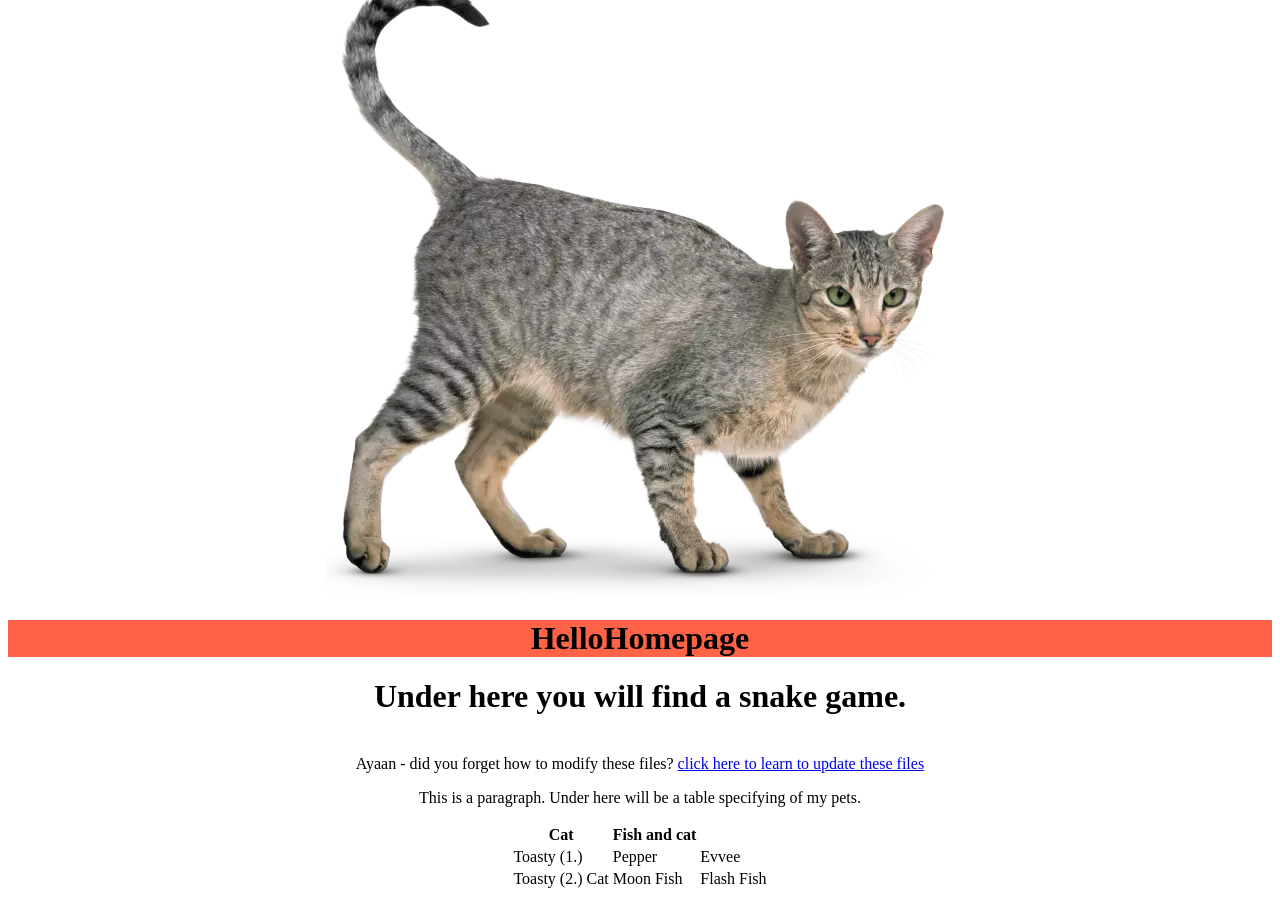
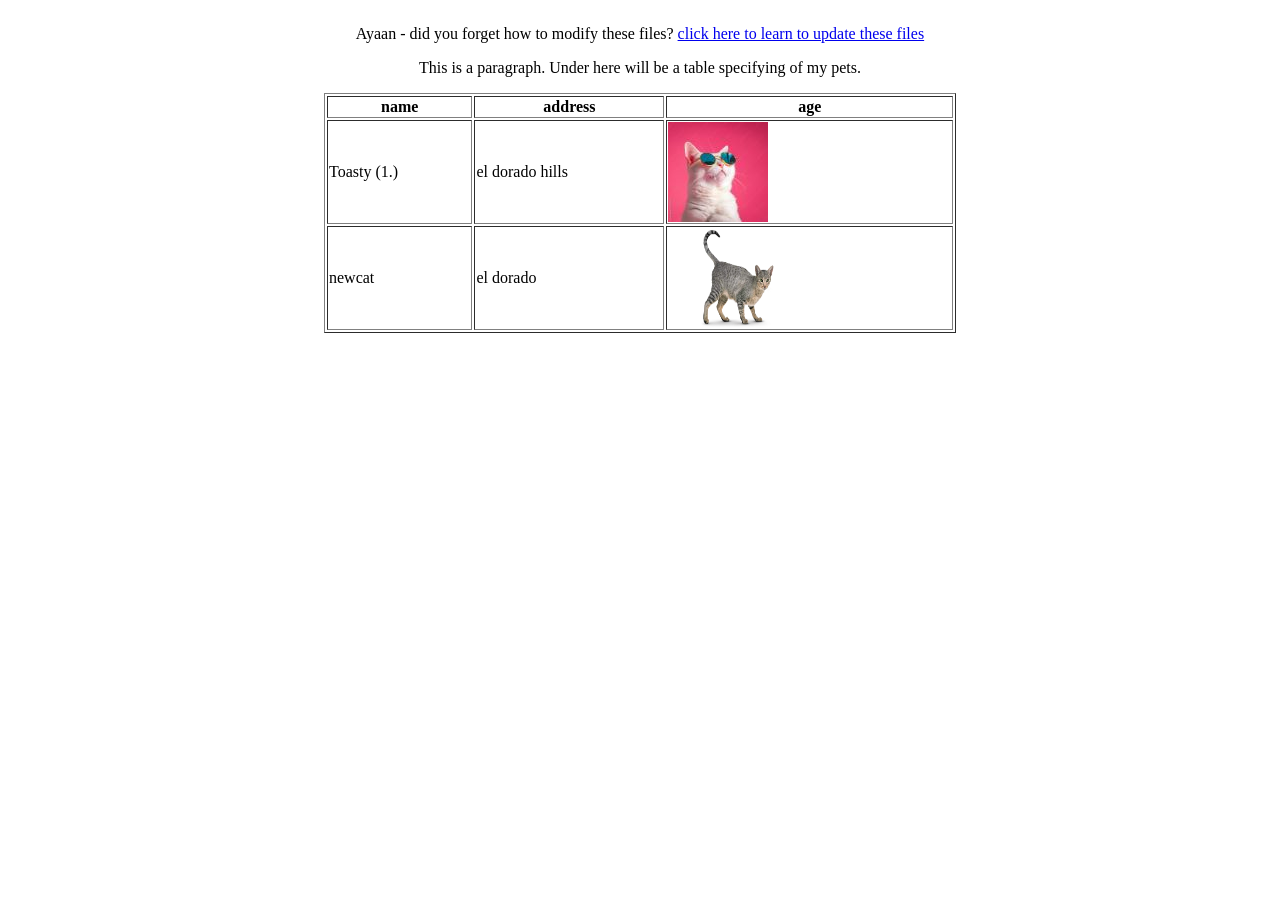
Before and after one commit to jal3p/html, a plain HTML site: page index.html in a window 1280 px wide. Shown: the part 216-1115 px from the top of the page. After the commit the page ends 800 px from the top, so only its background shows below. Drawn offline with Linux system fonts and the light colour scheme.

Commit message:
updated table
updated table to make it nicer

```diff
--- a/index.html
+++ b/index.html
@@ -7,9 +7,8 @@
 	Hello world, welcome to Ayaan's home page.
 	<br/>
 
-	<img src="cat.jpg" />
 
-  <img src="cat.webp" />
+
 <h1 style="background-color:tomato;">HelloHomepage</h1>
 
 
@@ -30,20 +29,21 @@ Ayaan - did you forget how to modify these files? <a href="howto.html"> click he
 
 
 
-<table>
+<table style="width:50%;" border="background-color:black;">
   <tr>
-    <th>Cat</th>
-    <th>Fish and cat</th>
+    <th>name</th>
+    <th>address</th>
+     <th>age</th>
+  <tr>
+    <td>Toasty (1.)</td>
+    <td>el dorado hills</td>
+    <td>
+  <img src="cat.jpg" /></td>
   </tr>
   <tr>
-    <td>Toasty (1.)</td>
-    <td>Pepper</td>
-    <td>Evvee</td>
-  </tr>
-  <tr>
-    <td>Toasty (2.) Cat</td>
-    <td>Moon Fish</td>
-    <td>Flash Fish</td>
+    <td>newcat</td>
+    <td>el dorado</td>
+    <td>  <img style="width:140px;height: 100px;" src="cat.webp" /></td>
   </tr>
 </table>
 
```
